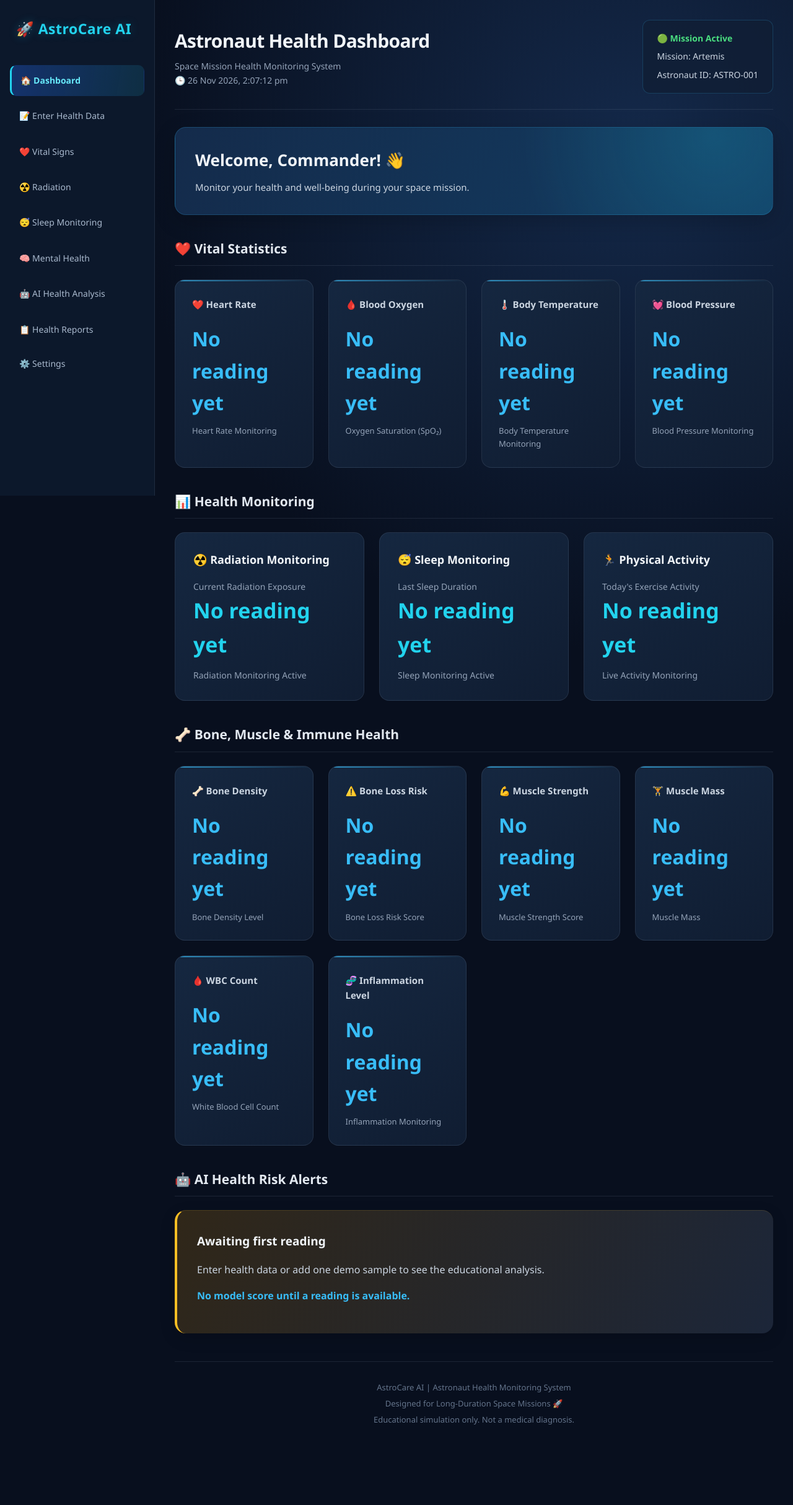
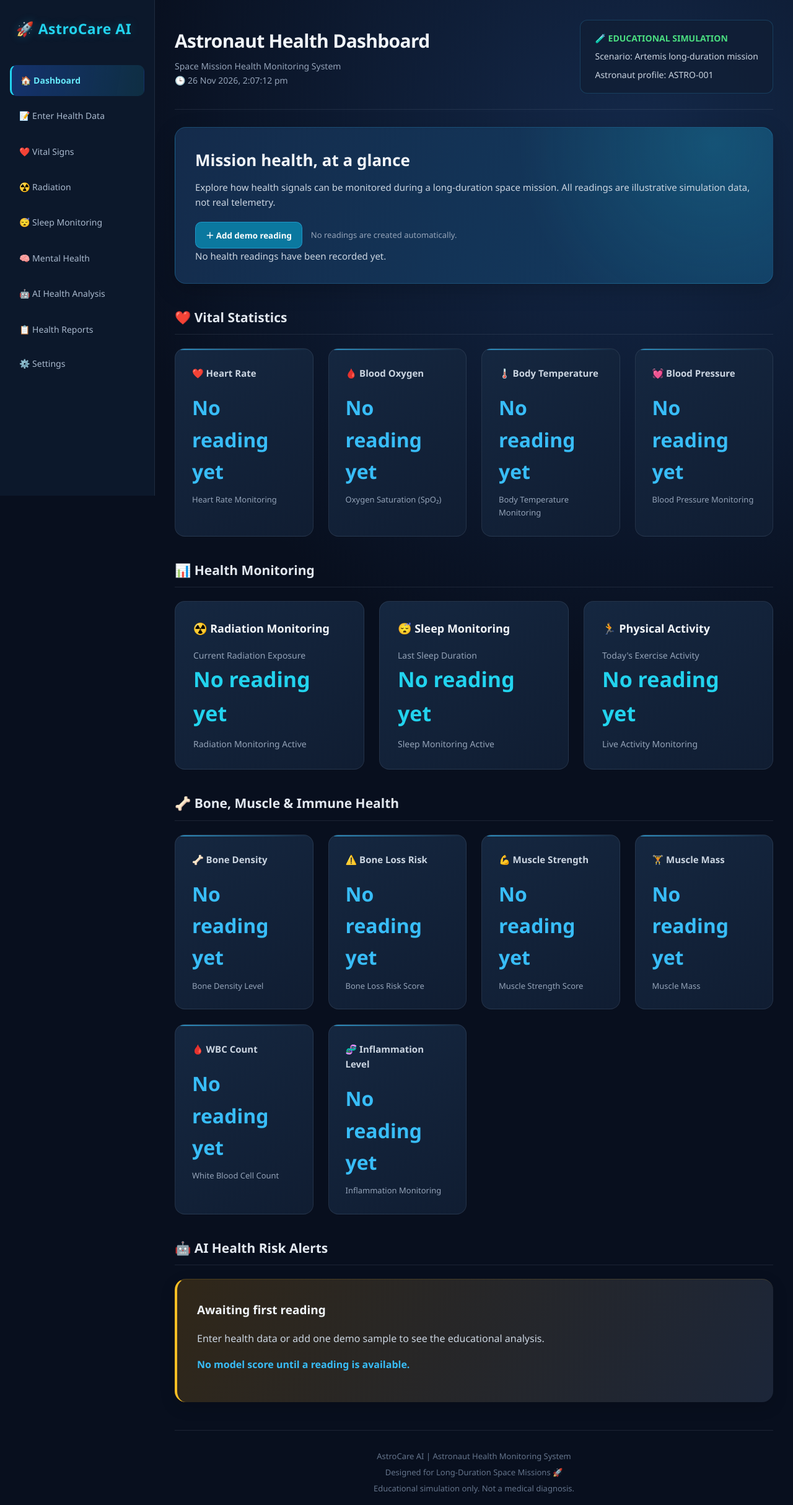
Before and after one commit to ShravaniGJ/-AstroCare-AI, a Flask app: page / in a window 1280 px wide. Shown: the top 2429 px of the page at 62% size. Before the commit the page ends 2299 px from the top, so only its background shows below. Run offline with Flask 3, Linux system fonts and the light colour scheme; data that the repository does not hold is empty.

Commit message:
Add files via upload

```diff
--- a/templates/dashboard.html
+++ b/templates/dashboard.html
@@ -45,9 +45,9 @@
         <p id="date-time"></p>
     </div>
     <div class="mission-info">
-        <span class="mission-status">🟢 Mission Active</span>
-        <span>Mission: Artemis</span>
-        <span>Astronaut ID: ASTRO-001</span>
+        <span class="mission-status">🧪 EDUCATIONAL SIMULATION</span>
+        <span>Scenario: Artemis long-duration mission</span>
+        <span>Astronaut profile: ASTRO-001</span>
     </div>
 </header>
 <!-- ================================= -->
@@ -55,10 +55,18 @@
 <!-- ================================= -->
 <section id="page-dashboard" class="page-section active">
     <div class="welcome">
-        <h2>Welcome, Commander! 👋</h2>
+        <h2>Mission health, at a glance</h2>
         <p>
-            Monitor your health and well-being during your space mission.
+            Explore how health signals can be monitored during a long-duration space mission.
+            All readings are illustrative simulation data, not real telemetry.
         </p>
+        <div class="demo-actions">
+            <button type="button" id="demo-reading-button">＋ Add demo reading</button>
+            <span id="demo-reading-message" role="status" aria-live="polite">
+                No readings are created automatically.
+            </span>
+        </div>
+        <p id="reading-source" class="data-quality"></p>
     </div>
     <!-- VITAL STATISTICS -->
     <h2 class="section-heading">❤️ Vital Statistics</h2>
@@ -148,6 +156,7 @@
             Fetching AI health analysis...
         </p>
         <div id="ai-alerts"></div>
+        <p id="ai-data-quality" class="data-quality"></p>
         <div id="ai-recommendations"></div>
         <p id="anomaly-score"></p>
         <small id="ai-disclaimer"></small>
@@ -264,7 +273,7 @@
                 </div>
 
                 <div class="stat-card">
-                    <label for="input-wbc">WBC Count</label>
+                    <label for="input-wbc">WBC Count (10⁹/L)</label>
                     <input type="number" id="input-wbc"
                            step="any" required placeholder="Enter value">
                 </div>
@@ -523,12 +532,17 @@
     <div class="info-card">
         <h3>🔄 Data Monitoring</h3>
         <p>
-            Health records are automatically refreshed
-            every five seconds.
+            The dashboard refreshes every 30 seconds. It does not create
+            readings automatically; demo samples are saved only when requested.
         </p>
         <p>
             AI health analysis is retrieved from the
             Flask backend.
+        </p>
+        <p>
+            On Render, SQLite history is preserved only when the web service
+            has a persistent disk mounted and <code>ASTROCARE_DATA_DIR</code>
+            points to that mount.
         </p>
     </div>
     <div class="info-card">
```
